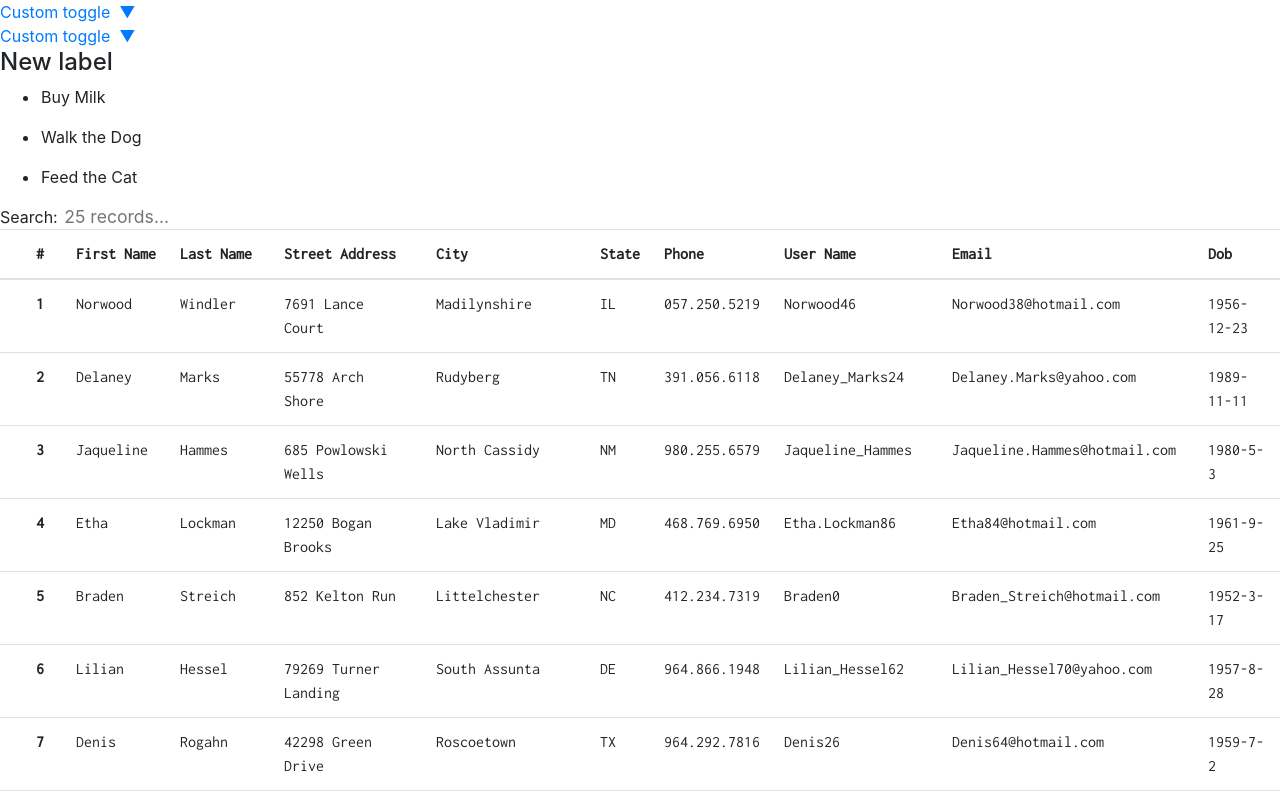
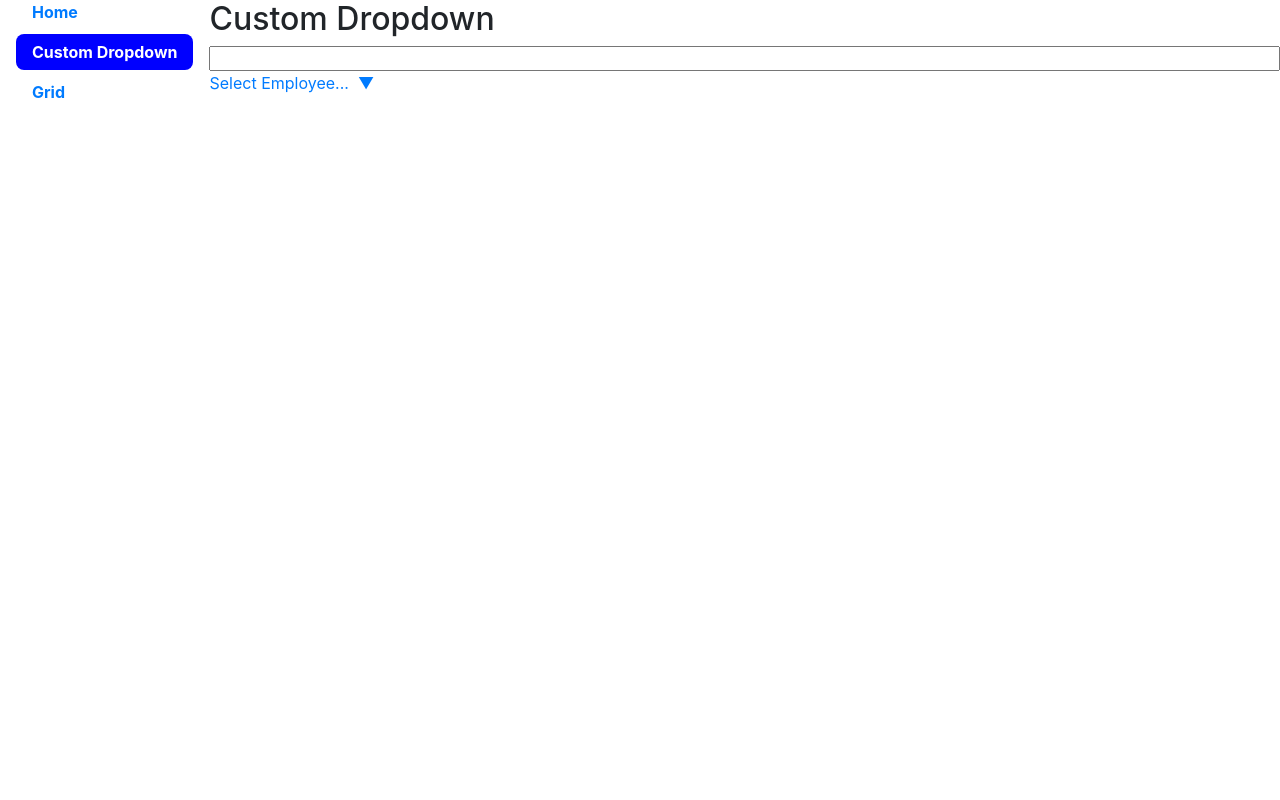
Before and after one commit to jschlachter/west94-react, a React (Create React App) app: page /CustomDropdown in a window 1280 px wide. Shown: the top 800 px of the page. Built offline with nearby package versions, Linux system fonts and the light colour scheme.

Commit message:
Add basic site skeleton and revised dropdrown component

```diff
--- a/package.json
+++ b/package.json
@@ -13,6 +13,7 @@
     "react": "^16.12.0",
     "react-bootstrap": "^1.0.0-beta.16",
     "react-dom": "^16.12.0",
+    "react-router-dom": "^5.1.2",
     "react-scripts": "3.3.0",
     "react-table": "^7.0.0-rc.15"
   },
--- a/src/App.js
+++ b/src/App.js
@@ -1,53 +1,51 @@
 import React, { useState } from 'react';
-import CustomDropdown from './components/CustomDropdown/CustomDropdown';
 import EditableLabel from './components/EditableLabel/EditableLabel';
-import Grid from './components/Grid/Grid';
+import { Route, Switch } from 'react-router-dom';
+import SiteLayout from './containers/Layouts/SiteLayout';
+import CustomDropdownPage from './containers/Pages/CustomDropdownPage';
+import GridPage from './containers/Pages/GridPage';
 
-
-const options = [
-  { id: 1, firstName: "Philip", middleName: "J.", lastName: "Fry", },
-  { id: 2, firstName: "Turanga", lastName: "Leela" },
-  { id: 3, firstName: "Bender",middleName: "Bending", lastName: "Rodríguez" },
-  { id: 4, firstName: "Amy", lastName: "Wong" },
-  { id: 5, firstName: "Hubert", middleName: "J.", lastName: "Farnsworth" },
-  { id: 6, firstName: "John", middleName: "A.", lastName: "Zoidberg" },
-  { id: 7, firstName: "Hermes",  lastName: "Conrad" }
+const routes = [
+  {
+    path: "/",
+    exact: true,
+    main: () => <h2>Home</h2>
+  },
+  {
+    path: "/CustomDropdown",
+    main: () => (
+      <>
+        <h2>Custom Dropdown</h2>
+        <CustomDropdownPage />
+      </>
+    )
+  },
+  {
+    path: "/Grid",
+    main: () => (
+      <>
+        <h2>Grid</h2>
+        <GridPage />
+      </>
+    )
+  }
 ]
 
 function App() {
   const [label, changeLabel] = useState('');
-  const [firstName, setFirstName] = useState('');
-  const [lastName, setLastName] = useState('');
-
-  const handleSelect = option => {
-    //
-    // TODO: implement select handler ..
-  };
 
   return (
-    <div>
-        <CustomDropdown
-          options={options}
-          optionsCaption={"Custom toggle"}
-          optionsValue={"id"}
-          optionsText={"firstName"}
-          onSelect={handleSelect}
-          value={options[1]}
-        />
-
-        <CustomDropdown
-          options={options}
-          optionsCaption={"Custom toggle"}
-          optionsValue={"id"}
-          optionsText={"lastName"}
-          onSelect={handleSelect}
-          value={options[2]}
-        />
-
-        <h4>
-          New label {label}
-        </h4>
-        <ul>
+    <SiteLayout>
+        <Switch>
+          {routes.map((route, index) => (
+            <Route
+              key={index}
+              path={route.path}
+              exact={route.exact}
+              children={<route.main />} />
+          ))}
+        </Switch>
+        {/* <ul>
           <li>
             <EditableLabel value={"Buy Milk"} onSave={(value) => changeLabel(value)} />
           </li>
@@ -57,11 +55,8 @@ function App() {
           <li>
             <EditableLabel value={"Feed the Cat"} onSave={(value) => changeLabel(value)} />
           </li>
-        </ul>
-
-
-        <Grid />
-    </div>
+        </ul> */}
+    </SiteLayout>
   );
 }
 
--- /dev/null
+++ b/src/components/CustomDropdown/CustomDropdownV2.js
@@ -0,0 +1,185 @@
+import React, { Component, useEffect, useState } from 'react';
+import Dropdown from 'react-bootstrap/Dropdown';
+import FormControl from 'react-bootstrap/FormControl';
+import matchSorter from  'match-sorter';
+
+// The forwardRef is important!!
+// Dropdown needs access to the DOM node in order to position the Menu
+const CustomToggle = React.forwardRef(({ children, onClick }, ref) => (
+  <a
+    href="#home"
+    ref={ref}
+    onClick={e => {
+      e.preventDefault();
+      onClick(e);
+    }}
+  >
+    {children}&nbsp;
+    &#x25bc;
+  </a>
+));
+
+// forwardRef again here!
+// Dropdown needs access to the DOM of the Menu to measure it
+const CustomMenu = React.forwardRef(
+  ({ children, onFilter, style, className, 'aria-labelledby': labeledBy }, ref) => {
+    const [filterValue, setFilterValue] = useState('');
+
+    // useEffect(() => {
+    //   onFilter({filterValue})
+    // }, [onFilter, filterValue])
+
+    return (
+      <div
+        ref={ref}
+        style={style}
+        className={className}
+        aria-labelledby={labeledBy}
+      >
+        <FormControl
+          autoFocus
+          className="mx-3 my-2 w-auto"
+          placeholder="Type to filter..."
+          onChange={e => setFilterValue(e.target.value)}
+          value={filterValue}
+        />
+        <ul className="list-unstyled">
+          {
+            children
+          /* {React.Children.toArray(children).filter(
+            child =>
+              !value || child.props.children.toLowerCase().startsWith(value),
+          )} */
+          }
+        </ul>
+      </div>
+    );
+  },
+);
+
+const DEFAULT_PLACEHOLDER_STRING = 'Select...'
+
+
+const parseValue = (value, options) => {
+  let option
+
+    for (var i = 0, num = options.length; i < num; i++) {
+      if (options[i].type === 'group') {
+        const match = options[i].items.filter(item => item.value === value)
+        if (match.length) {
+          option = match[0]
+        }
+      } else if (typeof options[i].value !== 'undefined' && options[i].value === value) {
+        option = options[i]
+      }
+    }
+
+  return option || value
+}
+
+class CustomDropdown extends Component {
+  constructor(props) {
+    super(props);
+
+    this.state = {
+      selected: parseValue(props.value, props.options) || {
+        label: typeof props.placeholder === 'undefined' ? DEFAULT_PLACEHOLDER_STRING : props.placeholder,
+        value: ''
+      }
+    }
+  }
+
+  // Invoked right before calling the render method, both on the initial mount and on subsequent updates.
+  // It should return an object to update the state, or null to update nothing.
+  static getDerivedStateFromProps(nextProps, prevState) {
+    if ( nextProps.value ) {
+      var selected = parseValue(nextProps.value, nextProps.options);
+      if (selected !== prevState.selected) {
+        return { selected };
+      }
+    }
+
+    return {
+        selected: {
+        label: typeof nextProps.placeholder === 'undefined' ? DEFAULT_PLACEHOLDER_STRING : nextProps.placeholder,
+        value: ''
+      }
+    };
+  }
+
+  onClick = (label, value) => {
+    const newState = {
+      selected: {
+        value,
+        label
+      }
+    };
+
+    console.log(newState);
+    this.fireChangeEvent(newState);
+    this.setState(newState);;
+
+  }
+
+  fireChangeEvent = (newState) => {
+    if (newState.selected !== this.state.selected && this.props.onChange) {
+      this.props.onChange(newState.selected)
+    }
+  }
+
+  renderOption = option => {
+    let value = option.value;
+
+    if (typeof value === 'undefined') {
+      value = option.label || option;
+    }
+    let label = option.label || option.value || option;
+    let isSelected = value === this.state.selected.value || value === this.state.selected;
+
+    // const classes = {
+    //   [`${this.props.baseClassName}-option`]: true,
+    //   [option.className]: !!option.className,
+    //   'is-selected': isSelected
+    // }
+
+    // const optionClass = classNames(classes)
+
+    return (
+      <Dropdown.Item
+        active={isSelected}
+        onClick={() => this.onClick(label, value)}
+        key={value}
+        eventKey={value}>
+        {label}
+      </Dropdown.Item>
+    )
+  }
+
+  buildMenu ({options}) {
+    return (
+      <Dropdown.Menu as={CustomMenu}>
+        {options.map(this.renderOption)}
+      </Dropdown.Menu>
+    )
+  }
+
+  render () {
+    const placeHolderValue = typeof this.state.selected === 'string' ? this.state.selected : this.state.selected.label
+
+    const value = (<span>
+      {placeHolderValue}
+    </span>)
+
+    const menu = this.buildMenu(this.props);
+    return (
+      <Dropdown>
+        <Dropdown.Toggle as={CustomToggle} id="dropdown-custom-components">
+          {value}
+        </Dropdown.Toggle>
+        {menu}
+      </Dropdown>
+    )
+  }
+}
+
+export default CustomDropdown;
--- a/src/components/Grid/Grid.js
+++ b/src/components/Grid/Grid.js
@@ -1,5 +1,5 @@
 import React, { useMemo, useState } from 'react';
-import { useTable , useFilters, useGlobalFilter, useExpanded } from 'react-table';
+import { useTable , useFilters, useGlobalFilter } from 'react-table';
 import matchSorter from 'match-sorter';
 import makeData from './makeData';
 import styles from './Grid.module.scss';
@@ -84,7 +84,6 @@ const Table = ({columns, data}) => {
     },
     useFilters, // useFilters!
     useGlobalFilter, // useGlobalFilter!
-    useExpanded
   );
 
   const renderCell = (cell) => (
@@ -128,7 +127,6 @@ const Table = ({columns, data}) => {
 
 const Grid = (props) => {
   const columns = useMemo(() => [
-    { id: "expander", Header: "", },
     { id: "row", Header: "#", Cell: ({row}) => (<div> {row.index+1} </div>), maxWidth: 50, header: true},
     { id: 1, Header: 'First Name', accessor: 'firstName' },
     { id: 2, Header: 'Last Name', accessor: 'lastName' },
--- /dev/null
+++ b/src/containers/Layouts/Sidebar.js
@@ -0,0 +1,25 @@
+import React, { Component } from 'react';
+import { NavLink } from 'react-router-dom';
+import styles from './Sidebar.module.scss';
+
+class Sidebar extends Component {
+  render () {
+    return (
+      <div className={styles.sidebar}>
+        <ul>
+          <li>
+            <NavLink to="/" exact={true}>Home</NavLink>
+          </li>
+          <li>
+            <NavLink to="/CustomDropdown">Custom Dropdown</NavLink>
+          </li>
+          <li>
+            <NavLink to="/Grid">Grid</NavLink>
+          </li>
+        </ul>
+      </div>
+    )
+  }
+}
+
+export default Sidebar;
--- /dev/null
+++ b/src/containers/Layouts/Sidebar.module.scss
@@ -0,0 +1,27 @@
+.sidebar {
+    display: flex;
+    flex-direction:column;
+    margin:0 1rem;
+
+    ul {
+        list-style: none;
+        margin: 0;
+        padding: 0;
+
+        li {
+            margin-bottom: 1rem;
+            a {
+                border-radius: 8px;
+                font-weight: bold;
+                padding: 0.5rem 1rem;
+            }
+        }
+    }
+}
+
+:global {
+    .active {
+        background-color: blue;
+        color: #fff;
+    }
+}
--- /dev/null
+++ b/src/containers/Layouts/SiteLayout.js
@@ -0,0 +1,24 @@
+import React, { Component } from 'react';
+import { BrowserRouter } from 'react-router-dom';
+import Sidebar from './Sidebar';
+import styles from './SiteLayout.module.scss';
+
+class SiteLayout extends Component {
+
+  render () {
+
+    return (
+      <main style={{display: "flex"}}>
+
+          <BrowserRouter>
+            <Sidebar />
+            <div className={styles.body}>
+              {this.props.children}
+            </div>
+          </BrowserRouter>
+      </main>
+    )
+  }
+}
+
+export default SiteLayout;
--- /dev/null
+++ b/src/containers/Layouts/SiteLayout.module.scss
@@ -0,0 +1,5 @@
+.body {
+    display:flex;
+    flex-direction: column;
+    flex-grow: 1;
+}
--- /dev/null
+++ b/src/containers/Pages/CustomDropdownPage.js
@@ -0,0 +1,66 @@
+import React, { Component } from 'react';
+import CustomDropdown from '../../components/CustomDropdown/CustomDropdownV2';
+
+// const options = [
+//   { id: 1, firstName: "Philip", middleName: "J.", lastName: "Fry", },
+//   { id: 2, firstName: "Turanga", lastName: "Leela" },
+//   { id: 3, firstName: "Bender",middleName: "Bending", lastName: "Rodríguez" },
+//   { id: 4, firstName: "Amy", lastName: "Wong" },
+//   { id: 5, firstName: "Hubert", middleName: "J.", lastName: "Farnsworth" },
+//   { id: 6, firstName: "John", middleName: "A.", lastName: "Zoidberg" },
+//   { id: 7, firstName: "Hermes",  lastName: "Conrad" }
+// ]
+
+const options = [
+  { value: 1, label: "Philip J. Fry", },
+  { value: 2, label: "Turanga Leela" },
+  { value: 3, label: "Bender Bending Rodríguez" },
+  { value: 4, label: "Amy Wong" },
+  { value: 5, label: "Hubert J. Farnsworth" },
+  { value: 6, label: "John A. Zoidberg" },
+  { value: 7, label: "Hermes Conrad" }
+]
+class CustomDropdownPage extends Component {
+  constructor(props) {
+    super(props);
+    this.state = {
+      value: null
+    }
+  }
+
+  onChange = ({ target: {value} }) => {
+    if ( typeof value === 'string' ) {
+      if (value) {
+        this.setState({
+          value: parseInt(value)
+        });
+      }
+      else {
+        this.setState({value: null})
+      }
+    }
+    else {
+      this.setState({
+        value: value
+      });
+    }
+
+    console.log(value);
+  }
+
+  render () {
+    return (
+      <>
+        <input type="text" onChange={(event) => this.onChange(event)} />
+        <CustomDropdown
+          onChange={console.log}
+          options={options}
+          placeholder={"Select Employee..."}
+          value={this.state.value}
+        />
+      </>
+    );
+  }
+}
+
+export default CustomDropdownPage;
--- /dev/null
+++ b/src/containers/Pages/GridPage.js
@@ -0,0 +1,12 @@
+import React, { Component } from 'react';
+import Grid from '../../components/Grid/Grid';
+
+class GridPage extends Component {
+  render () {
+    return (
+      <Grid />
+    )
+  }
+}
+
+export default GridPage;
--- /dev/null
+++ b/src/utilities/resolvePathValue.js
@@ -0,0 +1,3 @@
+const resolvePathValue = (obj, path) => path.split(".").reduce((o, key) => o && o[key] ? o[key] : null, obj);
+
+export default resolvePathValue;
```
Also changed, not shown: 1 other file (tests, documents, lock files or other folders).
